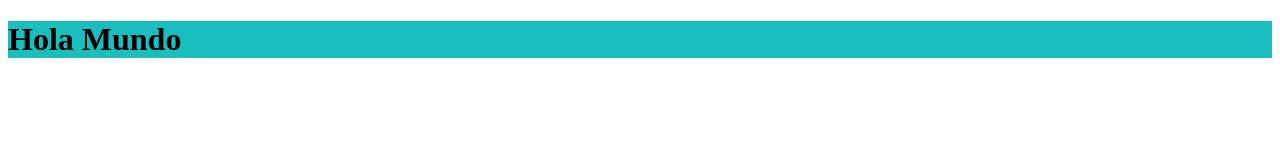
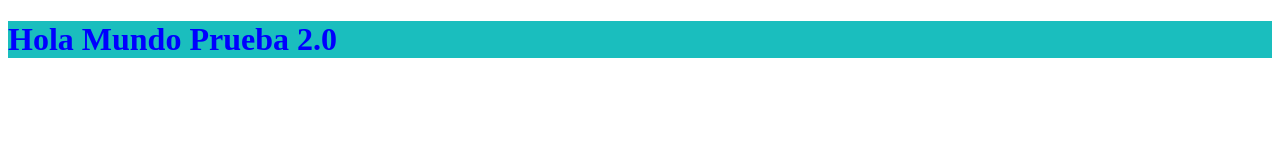
Before and after one commit to Abbel-nile/lenguajesweb_abigail_villarreal, a plain HTML site: page index.html in a window 1280 px wide. Drawn offline with Linux system fonts and the light colour scheme.

Commit message:
html cambios

```diff
--- a/css/style.css
+++ b/css/style.css
@@ -2,5 +2,6 @@
 h1 {
 
 background-color: rgb(26, 190, 190);
+color: blue;
 
 }
--- a/index.html
+++ b/index.html
@@ -7,7 +7,7 @@
     <link rel="stylesheet" href="css/style.css"
 </head>
 <body>
-    <h1>Hola Mundo</h1>
+    <h1>Hola Mundo Prueba 2.0</h1>
 
 </body>
 </html>
```
